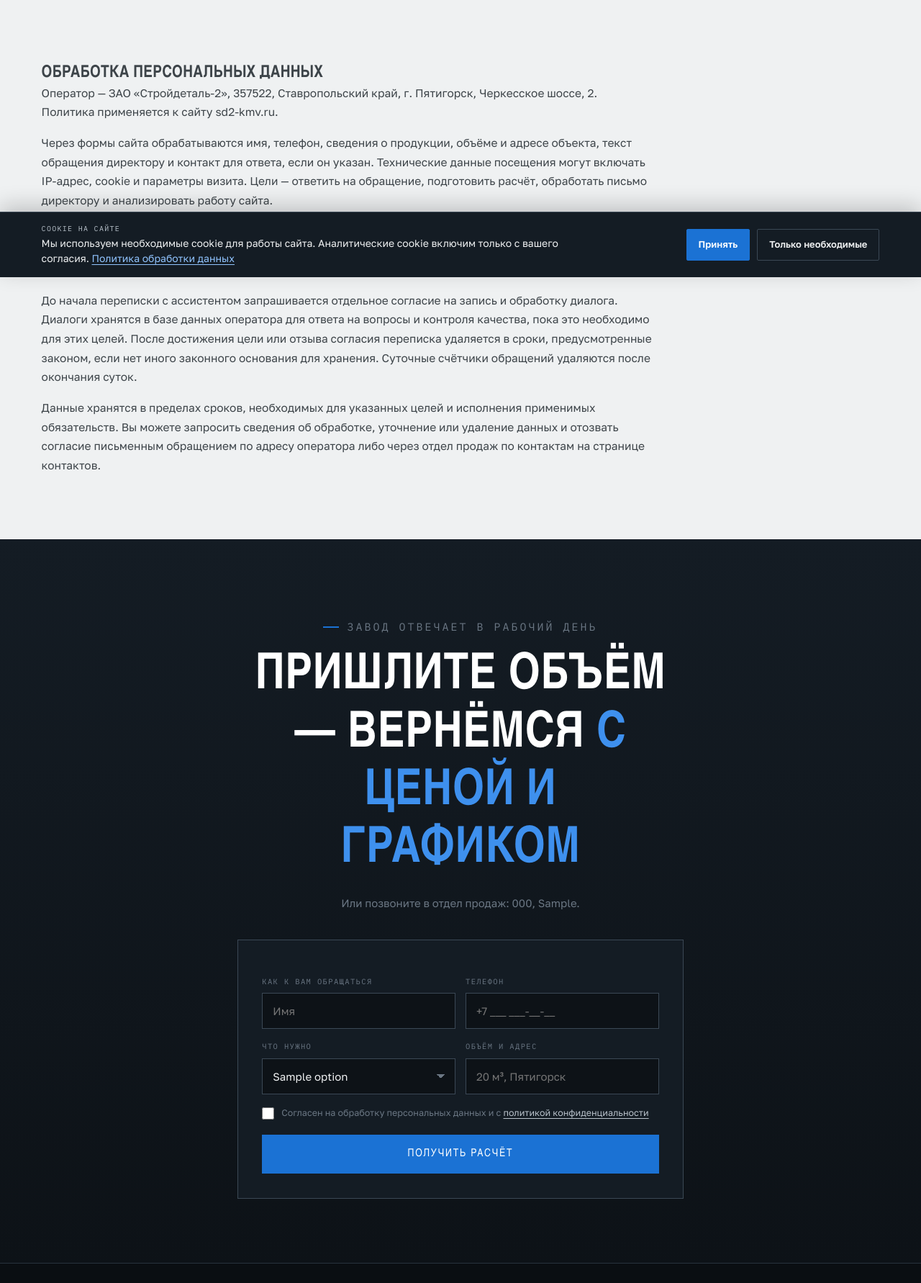
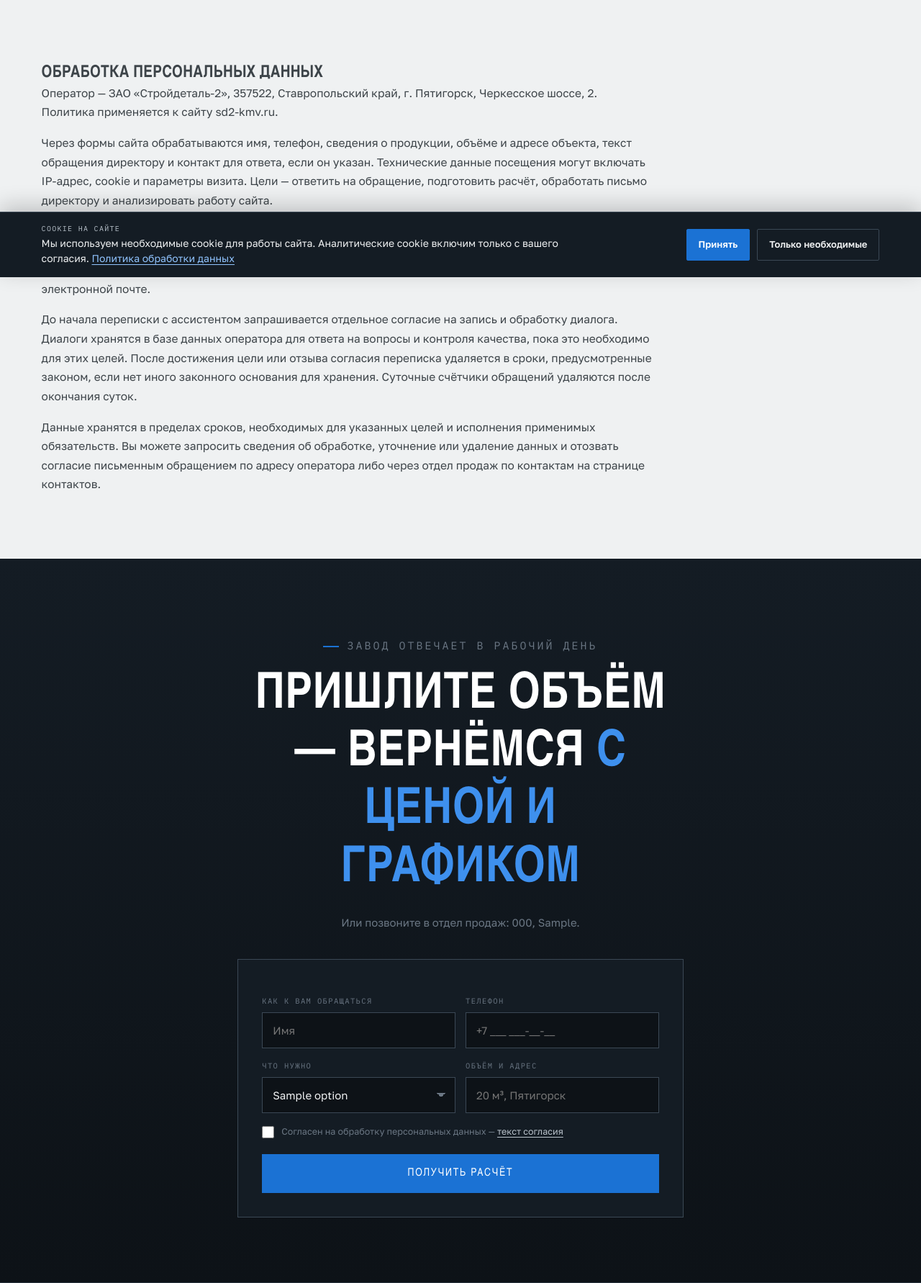
Before and after one commit to kmvit/sd2-kmw, a Django app: template templates/pages/politika.html in a window 1280 px wide. Shown: the part 415-2197 px from the top of the page at 72% size. Run offline with Django 5.2, Linux system fonts and the light colour scheme; tables that the repository leaves empty hold one stand-in row (values such as "Sample post"); the template is opened without the code that fills it: values that come from a table or form of the project are taken from there, most other values are stand-ins (such as "Sample title", 1, 10 or a date in 2020); grey boxes marked "Sample" are stand-in pictures; some web fonts are replaced.

Commit message:
Добавить согласие для заявок СД2

```diff
--- a/pages/views.py
+++ b/pages/views.py
@@ -36,6 +36,7 @@ PAGES = [
     ('obekty/',              'obekty',       'obekty',       'obekty'),
     (SECTIONS['kontakty'].lstrip('/'),    'kontakty',     'kontakty',     'kontakty'),
     ('politika/',            'politika',     'politika',     ''),
+    ('soglasie/',            'soglasie',     'soglasie',     ''),
 ]
 
 # Что предлагается в поле «Что нужно» формы заявки
@@ -208,13 +209,14 @@ def robots_txt(request):
     text = ('User-agent: *\n'
             'Disallow: /admin/\n'
             'Disallow: /politika/\n'
+            'Disallow: /soglasie/\n'
             f'Sitemap: {base}/sitemap.xml\n')
     return HttpResponse(text, content_type='text/plain')
 
 
 def sitemap_xml(request):
     base = f'{request.scheme}://{request.get_host()}'
-    locs = ['/' + path for path, name, _tpl, _active in PAGES if name != 'politika']
+    locs = ['/' + path for path, name, _tpl, _active in PAGES if name not in {'politika', 'soglasie'}]
     locs += [g.get_absolute_url() for g in ZhbiGroup.objects.filter(published=True)]
     items = ''.join(f'  <url><loc>{base}{escape_uri_path(loc)}</loc></url>\n' for loc in locs)
     return HttpResponse(
--- a/templates/pages/kontakty.html
+++ b/templates/pages/kontakty.html
@@ -111,7 +111,7 @@
           <label class="f-label" for="b-tel">Как с вами связаться (необязательно)</label>
           <input class="f-input" id="b-tel" name="contact" type="text" placeholder="Телефон или почта" autocomplete="tel" />
           <input type="text" name="website" tabindex="-1" autocomplete="off" style="position:absolute;left:-9999px" aria-hidden="true" />
-          <label class="f-agree"><input type="checkbox" name="agree" required /><span>Согласен на обработку обращения — <a href="{% url 'politika' %}">условия</a></span></label>
+          <label class="f-agree"><input type="checkbox" name="agree" required /><span>Согласен на обработку обращения — <a href="{% url 'soglasie' %}">текст согласия</a></span></label>
           <button class="btn btn--solid" style="width:100%;margin-top:18px" type="submit">Отправить директору</button>
           <p class="f-agree" style="margin-top:14px">Можно и анонимно: если не оставите контакты, мы не узнаем, кто написал.</p>
         </form>
--- a/templates/pages/politika.html
+++ b/templates/pages/politika.html
@@ -5,7 +5,7 @@
 <h2>Обработка персональных данных</h2>
 <p>Оператор — ЗАО «Стройдеталь-2», 357522, Ставропольский край, г. Пятигорск, Черкесское шоссе, 2. Политика применяется к сайту sd2-kmv.ru.</p>
 <p>Через формы сайта обрабатываются имя, телефон, сведения о продукции, объёме и адресе объекта, текст обращения директору и контакт для ответа, если он указан. Технические данные посещения могут включать IP-адрес, cookie и параметры визита. Цели — ответить на обращение, подготовить расчёт, обработать письмо директору и анализировать работу сайта.</p>
-<p>Для отправки заявки или письма директору посетитель отмечает отдельную галочку согласия. Сообщение директору можно отправить без имени и контакта. Заявки доступны ответственным сотрудникам, письма директору — только директору; уведомления доставляются по электронной почте.</p>
+<p>Для отправки заявки или письма директору посетитель отмечает отдельную галочку и может ознакомиться с <a href="{% url 'soglasie' %}">текстом согласия</a>. Сообщение директору можно отправить без имени и контакта. Заявки доступны ответственным сотрудникам, письма директору — только директору; уведомления доставляются по электронной почте.</p>
 <p>До начала переписки с ассистентом запрашивается отдельное <a href="https://ganin-group.ru/assistant/consent/">согласие на запись и обработку диалога</a>. Диалоги хранятся в базе данных оператора для ответа на вопросы и контроля качества, пока это необходимо для этих целей. После достижения цели или отзыва согласия переписка удаляется в сроки, предусмотренные законом, если нет иного законного основания для хранения. Суточные счётчики обращений удаляются после окончания суток.</p>
 <p>Данные хранятся в пределах сроков, необходимых для указанных целей и исполнения применимых обязательств. Вы можете запросить сведения об обработке, уточнение или удаление данных и отозвать согласие письменным обращением по адресу оператора либо через отдел продаж по контактам на <a href="{% url 'kontakty' %}">странице контактов</a>.</p>
 </div></div></section>
--- a/templates/partials/footer.html
+++ b/templates/partials/footer.html
@@ -33,7 +33,7 @@
     </div>
     <div class="legal">
       <span>{{ site.company }}, {{ site.founded_year }}–{% now "Y" %}</span>
-      <span><a href="{% url 'politika' %}">Политика конфиденциальности</a> · <a href="{% url 'kontakty' %}">Реквизиты и договор</a></span>
+      <span><a href="{% url 'politika' %}">Политика конфиденциальности</a> · <a href="{% url 'soglasie' %}">Согласие на обработку</a> · <a href="{% url 'kontakty' %}">Реквизиты и договор</a></span>
     </div>
   </div>
 </footer>
--- a/templates/partials/request_form.html
+++ b/templates/partials/request_form.html
@@ -27,7 +27,7 @@
       </div>
       <input type="text" name="website" tabindex="-1" autocomplete="off" style="position:absolute;left:-9999px" aria-hidden="true" />
       <!-- по 152-ФЗ согласие — активное действие, галочка по умолчанию снята -->
-      <label class="f-agree"><input type="checkbox" name="agree" required /><span>Согласен на обработку персональных данных и с <a href="{% url 'politika' %}">политикой конфиденциальности</a></span></label>
+      <label class="f-agree"><input type="checkbox" name="agree" required /><span>Согласен на обработку персональных данных — <a href="{% url 'soglasie' %}">текст согласия</a></span></label>
       <button class="btn btn--solid" style="width:100%;margin-top:20px" type="submit">Получить расчёт</button>
       <p class="f-note{% if lead_errors %} f-note--err{% elif lead_sent %} f-note--ok{% endif %}"{% if not lead_errors and not lead_sent %} hidden{% endif %}>
         {% if lead_errors %}{{ lead_errors|join:" " }}{% elif lead_sent %}Заявка отправлена — менеджер перезвонит в рабочее время.{% endif %}
```
Also changed, not shown: templates/pages/soglasie.html (added, +11 -0 lines).
